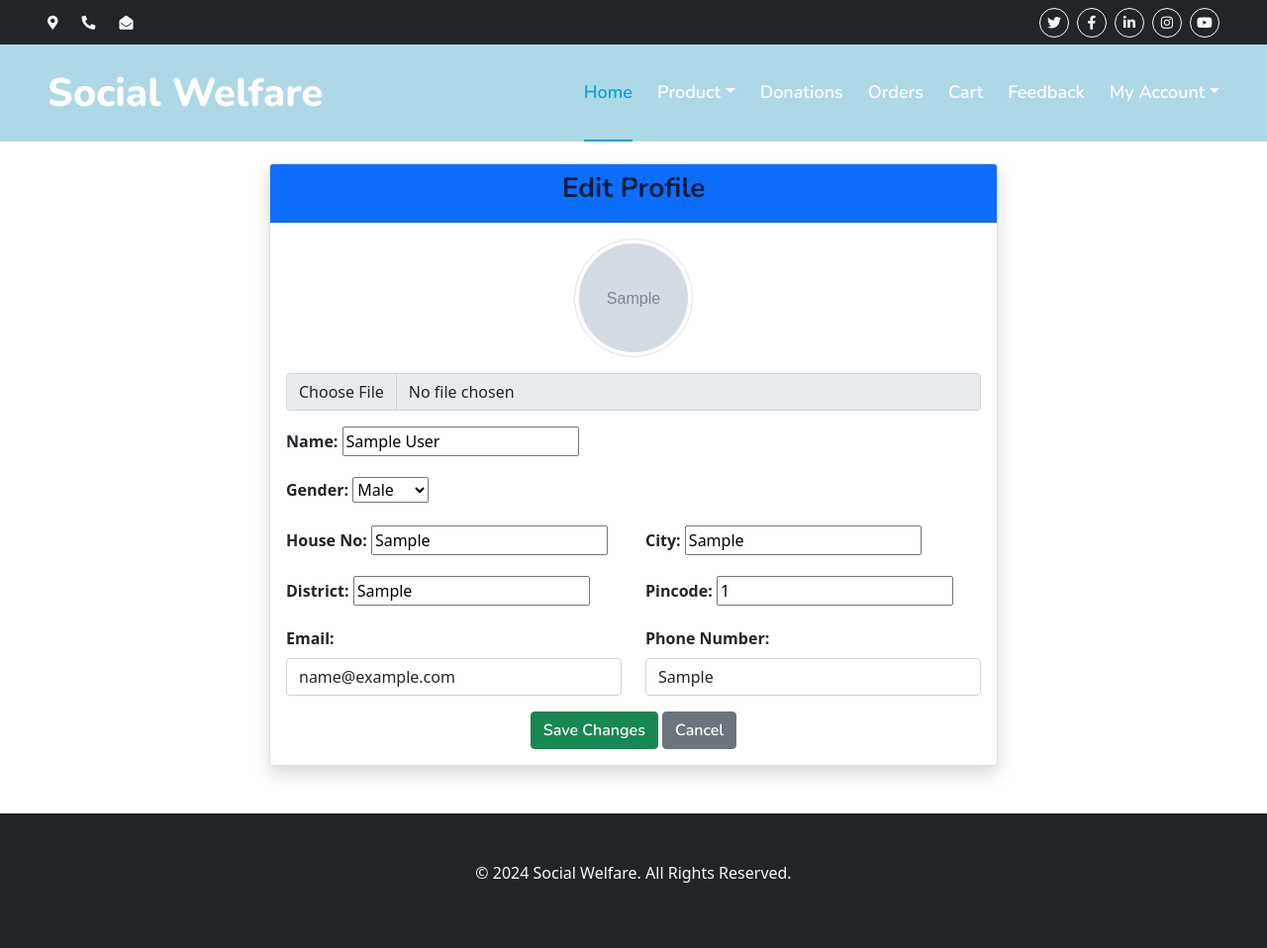
After one commit to ginnto/socialWelfare, a Django app: page /user/edit-profile/ in a window 1280 px wide. The commit adds this page. Shown: the whole page at 99% size. Run offline with Django 5.2, Linux system fonts and the light colour scheme; a user stored in the database is signed in; tables that the repository leaves empty hold one stand-in row (values such as "Sample post"); grey boxes marked "Sample" are stand-in pictures; some libraries are stand-ins or nearby versions.

Commit message:
org updated

```diff
--- a/organization/admin.py
+++ b/organization/admin.py
@@ -1,6 +1,7 @@
 from django.contrib import admin
 
-from .models import Organization
+from .models import *
 
 # Register your models here.
 admin.site.register(Organization)
+admin.site.register(category)
--- a/templates/customerbase.html
+++ b/templates/customerbase.html
@@ -28,6 +28,12 @@
 
     <!-- Customized Bootstrap Stylesheet -->
     <link href="{% static 'css/bootstrap.min.css' %}" rel="stylesheet">
+<!-- Bootstrap CSS -->
+<link rel="stylesheet" href="https://maxcdn.bootstrapcdn.com/bootstrap/5.1.3/css/bootstrap.min.css">
+<!-- Font Awesome (Optional for Icons) -->
+<link rel="stylesheet" href="https://cdnjs.cloudflare.com/ajax/libs/font-awesome/5.15.4/css/all.min.css">
+<!-- Bootstrap Bundle with Popper -->
+<script src="https://maxcdn.bootstrapcdn.com/bootstrap/5.1.3/js/bootstrap.bundle.min.js"></script>
 
     <!-- Template Stylesheet -->
     <link href="{% static 'css/style.css' %}" rel="stylesheet">
@@ -86,12 +92,14 @@
             </button>
             <div class="collapse navbar-collapse" id="navbarCollapse">
                 <div class="navbar-nav ms-auto py-0">
-                    <a href="index.html" class="nav-item nav-link active">Home</a>
+                    <a href="{% url 'ecompage' %}" class="nav-item nav-link active">Home</a>
 
                     <div class="nav-item dropdown">
                         <a href="#" class="nav-link dropdown-toggle" data-bs-toggle="dropdown">Product</a>
                         <div class="dropdown-menu m-0">
-                            <a href="blog.html" class="dropdown-item">Organization</a>
+                            {% for i in ct %}
+                            <a href="{{i.get_url}}" class="dropdown-item">{{i.name}}</a>
+                            {% endfor %}
                         </div>
                     </div>
 
@@ -103,8 +111,8 @@
                     <div class="nav-item dropdown">
                         <a href="#" class="nav-link dropdown-toggle" data-bs-toggle="dropdown">My Account</a>
                         <div class="dropdown-menu m-0">
-                            <a href="blog.html" class="dropdown-item">Profile</a>
-                            <a href="blog.html" class="dropdown-item">Logout</a>
+                            <a href="{% url 'customer_profile' %}" class="dropdown-item">Profile</a>
+                            <a href="{% url 'logout' %}" class="dropdown-item">Logout</a>
                         </div>
                     </div>
 
--- /dev/null
+++ b/templates/edit_profile.html
@@ -0,0 +1,86 @@
+{% extends 'customerbase.html' %}
+{% load static %}
+{% block content %}
+
+<div class="container py-5">
+    <div class="row justify-content-center">
+        <div class="col-lg-8">
+            <!-- Edit Profile Card -->
+            <div class="card shadow">
+                <div class="card-header text-center bg-primary text-white">
+                    <h3>Edit Profile</h3>
+                </div>
+                <div class="card-body">
+                    <form method="post" enctype="multipart/form-data">
+                        {% csrf_token %}
+
+                        <!-- Profile Picture -->
+                        <div class="mb-3 text-center">
+                            <img
+                                src="{{ form.instance.photo.url }}"
+                                alt="Current Profile Picture"
+                                class="rounded-circle img-thumbnail mb-3"
+                                style="width: 120px; height: 120px; object-fit: cover;"
+                            >
+                            <input type="file" name="photo" class="form-control">
+                        </div>
+
+                        <!-- Name -->
+                        <div class="mb-3">
+                            <label for="cust_name" class="form-label"><strong>Name:</strong></label>
+                            {{ form.cust_name }}
+                        </div>
+
+                        <!-- Gender -->
+                        <div class="mb-3">
+                            <label for="cust_gender" class="form-label"><strong>Gender:</strong></label>
+                            {{ form.cust_gender }}
+                        </div>
+
+                        <!-- Address -->
+                        <div class="row">
+                            <div class="col-md-6 mb-3">
+                                <label for="cust_houseno" class="form-label"><strong>House No:</strong></label>
+                                {{ form.cust_houseno }}
+                            </div>
+                            <div class="col-md-6 mb-3">
+                                <label for="cust_city" class="form-label"><strong>City:</strong></label>
+                                {{ form.cust_city }}
+                            </div>
+                        </div>
+                        <div class="row">
+                            <div class="col-md-6 mb-3">
+                                <label for="cust_district" class="form-label"><strong>District:</strong></label>
+                                {{ form.cust_district }}
+                            </div>
+                            <div class="col-md-6 mb-3">
+                                <label for="cust_pincode" class="form-label"><strong>Pincode:</strong></label>
+                                {{ form.cust_pincode }}
+                            </div>
+                        </div>
+
+                        <!-- Email and Phone -->
+                        <div class="row">
+                            <div class="col-md-6 mb-3">
+                                <label for="cust_email" class="form-label"><strong>Email:</strong></label>
+                                {{ form.cust_email }}
+                            </div>
+                            <div class="col-md-6 mb-3">
+                                <label for="cust_phno" class="form-label"><strong>Phone Number:</strong></label>
+                                {{ form.cust_phno }}
+                            </div>
+                        </div>
+
+                        <!-- Save Button -->
+                        <div class="text-center">
+                            <button type="submit" class="btn btn-success">Save Changes</button>
+                            <a href="{% url 'customer_profile' %}" class="btn btn-secondary">Cancel</a>
+                        </div>
+                    </form>
+                </div>
+            </div>
+        </div>
+    </div>
+</div>
+
+{% endblock %}
--- a/templates/orgbase.html
+++ b/templates/orgbase.html
@@ -114,7 +114,7 @@
                 <div class="navbar-nav ms-auto py-0">
                     <a href="{% url 'orgdashboard' %}" class="nav-item nav-link active">Dashboard</a>
                     <a href="about.html" class="nav-item nav-link">About</a>
-                    <a href="#" class="nav-item nav-link">Logout</a>
+                    <a href="{% url 'logout' %}" class="nav-item nav-link">Logout</a>
                     <a href="contact.html" class="nav-item nav-link">Contact</a>
                 </div>
             </div>
--- /dev/null
+++ b/user/forms.py
@@ -0,0 +1,22 @@
+from django import forms
+from .models import Customer
+
+class CustomerProfileForm(forms.ModelForm):
+    class Meta:
+        model = Customer
+        fields = [
+            'photo',
+            'cust_name',
+            'cust_gender',
+            'cust_houseno',
+            'cust_city',
+            'cust_district',
+            'cust_pincode',
+            'cust_email',
+            'cust_phno',
+        ]
+        widgets = {
+            'cust_gender': forms.Select(choices=[('Male', 'Male'), ('Female', 'Female'), ('Other', 'Other')]),
+            'cust_email': forms.EmailInput(attrs={'class': 'form-control'}),
+            'cust_phno': forms.TextInput(attrs={'class': 'form-control'}),
+        }
--- a/user/urls.py
+++ b/user/urls.py
@@ -5,5 +5,8 @@ from django.urls import path, include
 urlpatterns = [
     path('customer_register/', views.customer_register, name='customer_register'),
     path('customer_login/', views.customer_login, name='customer_login'),
+    path('profile/', views.customer_profile, name='customer_profile'),
+    path('edit-profile/', views.edit_profile, name='edit_profile'),
+    path('logout/', views.logout, name='logout'),
 
 ]
--- a/user/views.py
+++ b/user/views.py
@@ -1,6 +1,8 @@
 from django.contrib import messages, auth
+from django.contrib.auth.decorators import login_required
 from django.shortcuts import render, redirect
 from django.contrib.auth.models import User
+from .forms import CustomerProfileForm
 from .models import *
 
 def customer_register(request):
@@ -75,3 +77,23 @@ def customer_login(request):
             return redirect('customer_login')
     else:
         return render(request, 'customer_login.html')
+def customer_profile(request):
+    customer = Customer.objects.get(user=request.user)
+    return render(request, 'customer_profile.html', {'customer': customer})
+
+
+@login_required
+def edit_profile(request):
+    customer = Customer.objects.get(user=request.user)
+    if request.method == 'POST':
+        form = CustomerProfileForm(request.POST, request.FILES, instance=customer)
+        if form.is_valid():
+            form.save()
+            return redirect('customer_profile')
+    else:
+        form = CustomerProfileForm(instance=customer)
+    return render(request, 'edit_profile.html', {'form': form})
+
+def logout(request):
+    auth.logout(request)
+    return redirect('/')
--- a/welfareproject/settings.py
+++ b/welfareproject/settings.py
@@ -66,6 +66,9 @@ TEMPLATES = [
                 'django.template.context_processors.request',
                 'django.contrib.auth.context_processors.auth',
                 'django.contrib.messages.context_processors.messages',
+                'cart.context_processor.cate',  # app name.file name of contextprocesssor.name of function in contextpro
+                'cart.context_processor.cart_total',
+
             ],
         },
     },
```
Also changed, not shown: cart/views.py (+1 -7 lines), organization/models.py (+12 -1 lines), templates/customer_profile.html (added, +79 -0 lines), db.sqlite3, media/userimage/testimonials6.jpg (added), organization/migrations/0004_category_alter_organization_category.py (added), organization/migrations/0005_alter_category_category.py (added), organization/migrations/0006_organization_admin_approval.py (added).
